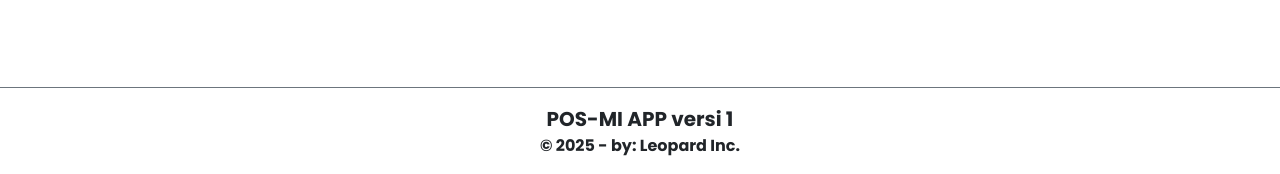
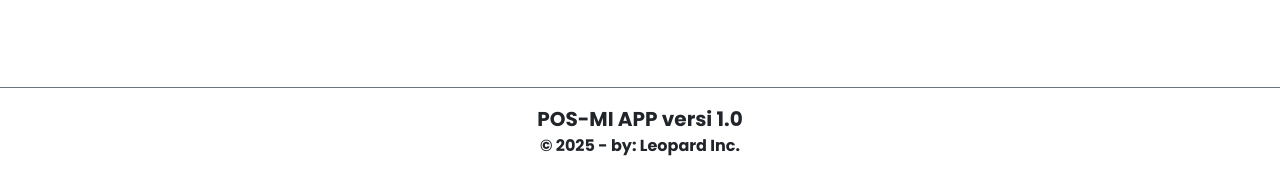
Before and after one commit to leopard1982/posmi, a Django app: template templates/base.html in a window 1280 px wide. Shown: the part 626-800 px from the top of the page. Run offline with Django 3.2, Linux system fonts and the light colour scheme; the template is opened without the code that fills it, so the values that code supplies are empty.

Commit message:
ganti tulisan versi menjadi versi 1.0

```diff
--- a/templates/base-pos.html
+++ b/templates/base-pos.html
@@ -79,7 +79,7 @@
                     <!-- <div class="col-1"><button class="btn btn-success" type="submit">+</button></div> -->
                 </div>
             {% else %}
-                <div class="text-center fw-bold mb-3 fs-2">POS-MI v.10</div>
+                <div class="text-center fw-bold mb-3 fs-2">POS-MI versi 1.0</div>
                 <div class="fst-italic text-center mb-3">
                     Silakan Login terlebih dahulu untuk bisa melakukan penjualan
                 </div>
--- a/templates/base.html
+++ b/templates/base.html
@@ -44,7 +44,7 @@
             </div>
     </div>
     <div class="fixed-bottom bg-white py-3 px-2 text-center border-top border-secondary">
-        <span class="fw-bold fs-5">POS-MI APP versi 1</span> <br>
+        <span class="fw-bold fs-5">POS-MI APP versi 1.0</span> <br>
         <span class="fw-bold">&COPY; 2025 - by: Leopard Inc.</span>
     </div>
 
```
